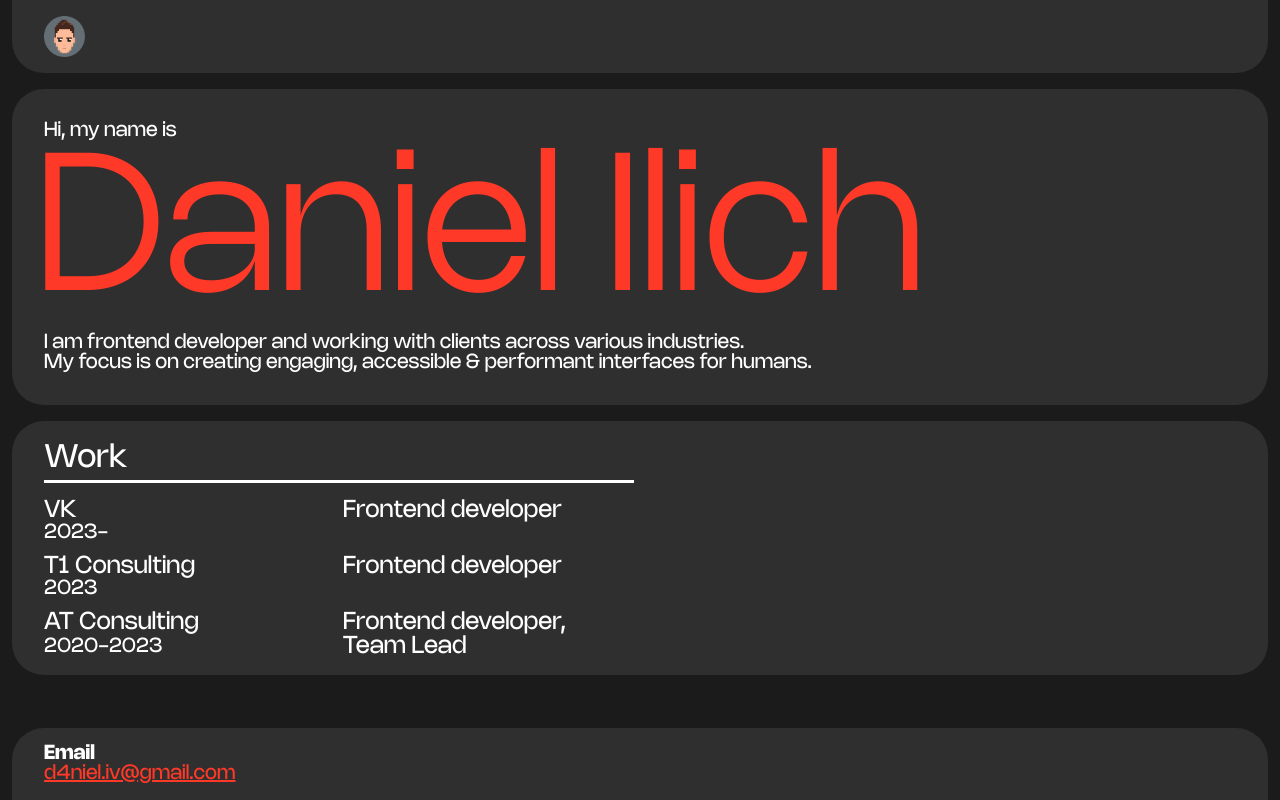
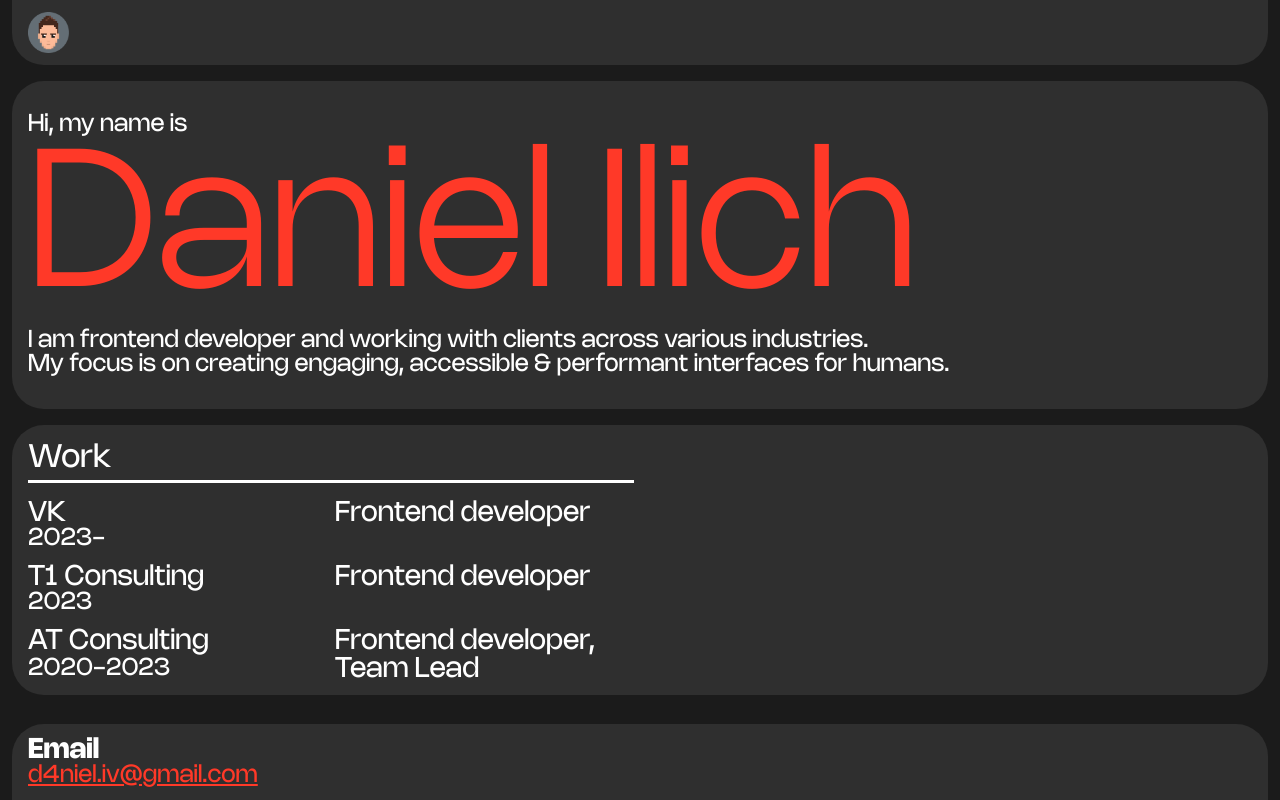
Before and after one commit to Kgnx7/ukqfhf, an Eleventy site: page src/pages/index/index.njk in a window 1280 px wide. Built offline with nearby package versions, Linux system fonts and the light colour scheme; Eleventy itself is replaced by a stand-in of ours; files that its build step writes are made by us from their sources; files whose address does not match are found by name.

Commit message:
fix: v2 prototype responsibility

```diff
--- a/src/pages/index/index.css
+++ b/src/pages/index/index.css
@@ -3,14 +3,17 @@
   grid-template-columns: repeat(2, 1fr);
   grid-template-rows: repeat(3, auto);
   height: fit-content;
+
   padding-top: var(--spacing-xxl);
   padding-bottom: var(--spacing-xxl);
 }
 
+.intro-section__hi {
+  grid-column: 1 / span 2;
+}
+
 .intro-section__who {
   grid-column: 1 / span 2;
-
-  transform: translateX(-0.5rem);
   line-height: var(--font-line-height-s);
 }
 
@@ -20,7 +23,7 @@
 
 .expirience-section {
   display: grid;
-  grid-template-columns: 1fr 1fr;
+  grid-template-columns: repeat(auto-fit, minmax(15rem, 1fr));
   gap: var(--spacing-l);
 }
 
--- a/src/pages/index/index.njk
+++ b/src/pages/index/index.njk
@@ -34,14 +34,14 @@ layout: ui/layout/layout.njk
         </ol>
     </section>
 
-    {# <section>
-        <h2 class="expirience-section__title">Skills</h2>
+    <section>
+        {# <h2 class="expirience-section__title">Skills</h2>
 
         <ol class="expirience-section__skills about-skills">
             <li>TypeScript</li>
             <li>TypeScript</li>
             <li>TypeScript</li>
             <li>TypeScript</li>
-        </ol>
-    </section> #}
+        </ol> #}
+    </section>
 </div>
--- a/src/shared/styles/tokens.css
+++ b/src/shared/styles/tokens.css
@@ -9,18 +9,17 @@
   --color-gray-500: rgba(47, 47, 47, 1);
 
   /* typography */
-  --font-size-s: 0.75rem;
-  --font-size-m: 1.25rem;
-  --font-size-l: 1.5rem;
-  --font-size-xl: 2rem;
-  --h1-font-size: 12rem;
+  --font-size-s: 1rem;
+  --font-size-m: 1.2rem;
+  --font-size-l: 1.4rem;
+
+  --h1-font-size: 3rem;
   --h2-font-size: 2rem;
   --h3-font-size: 1.5rem;
 
   --h1-line-height: 1;
   --h2-line-height: 1.35;
   --h3-line-height: 1.4;
-  --h3-line-height: 1.5;
   --font-line-height-s: 1;
   --font-line-height-m: 1.55;
   --font-line-height-l: 1.6;
@@ -29,7 +28,6 @@
   --h1-font-weight: 300;
   --h2-font-weight: 400;
   --h3-font-weight: 600;
-  --h4-font-weight: 600;
   --font-weight: 400;
 
   --font-family-text: "Nohemi", sans-serif;
@@ -79,8 +77,36 @@
   /* section */
   --section-background-color: var(--secondary-background-color);
   --section-border-radius: var(--border-radius-xl);
-  --section-padding: var(--spacing-xl) var(--spacing-xxl);
+  --section-padding: var(--spacing-l) var(--spacing-xl);
 
   /* links */
   --primary-link-color: var(--color-red);
 }
+
+@media (min-width: 375px) {
+  :root {
+    --h1-font-size: 4rem;
+  }
+}
+
+@media (min-width: 425px) {
+  :root {
+    --h1-font-size: 6rem;
+
+    --font-size-s: 1rem;
+    --font-size-m: 1.5rem;
+    --font-size-l: 1.75rem;
+  }
+}
+
+@media (min-width: 768px) {
+  :root {
+    --h1-font-size: 8rem;
+  }
+}
+
+@media (min-width: 1024px) {
+  :root {
+    --h1-font-size: 12rem;
+  }
+}
--- a/src/shared/ui/footer/footer.njk
+++ b/src/shared/ui/footer/footer.njk
@@ -1,4 +1,4 @@
 <footer class="footer paper">
-    <h4>Email</h4>
+    <h3>Email</h3>
     <a href="mailto:d4niel.iv@gmail.com">d4niel.iv@gmail.com</a>
 </footer>
```
